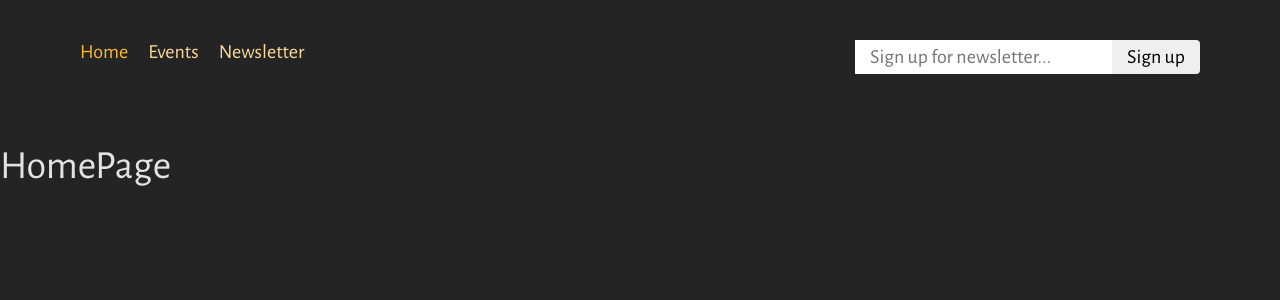
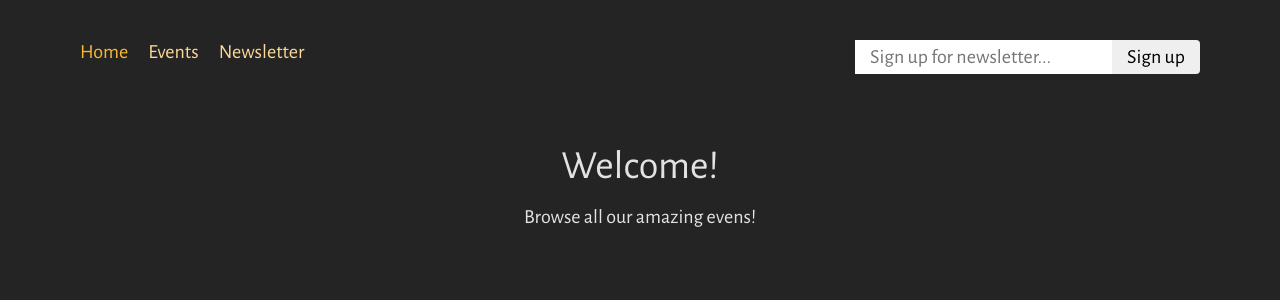
Before and after one commit to palinavasilevich/react-events-app, a React (Vite) app in the folder frontend/: page / in a window 1280 px wide. Shown: the top 300 px of the page. Built offline with nearby package versions, Linux system fonts and the light colour scheme.

Commit message:
feat: implement HomePage component

```diff
--- a/frontend/src/pages/Home.jsx
+++ b/frontend/src/pages/Home.jsx
@@ -1,5 +1,11 @@
+import { PageContent } from "../components";
+
 function HomePage() {
-  return <h1>HomePage</h1>;
+  return (
+    <PageContent title="Welcome!">
+      <p>Browse all our amazing evens!</p>
+    </PageContent>
+  );
 }
 
 export default HomePage;
```
